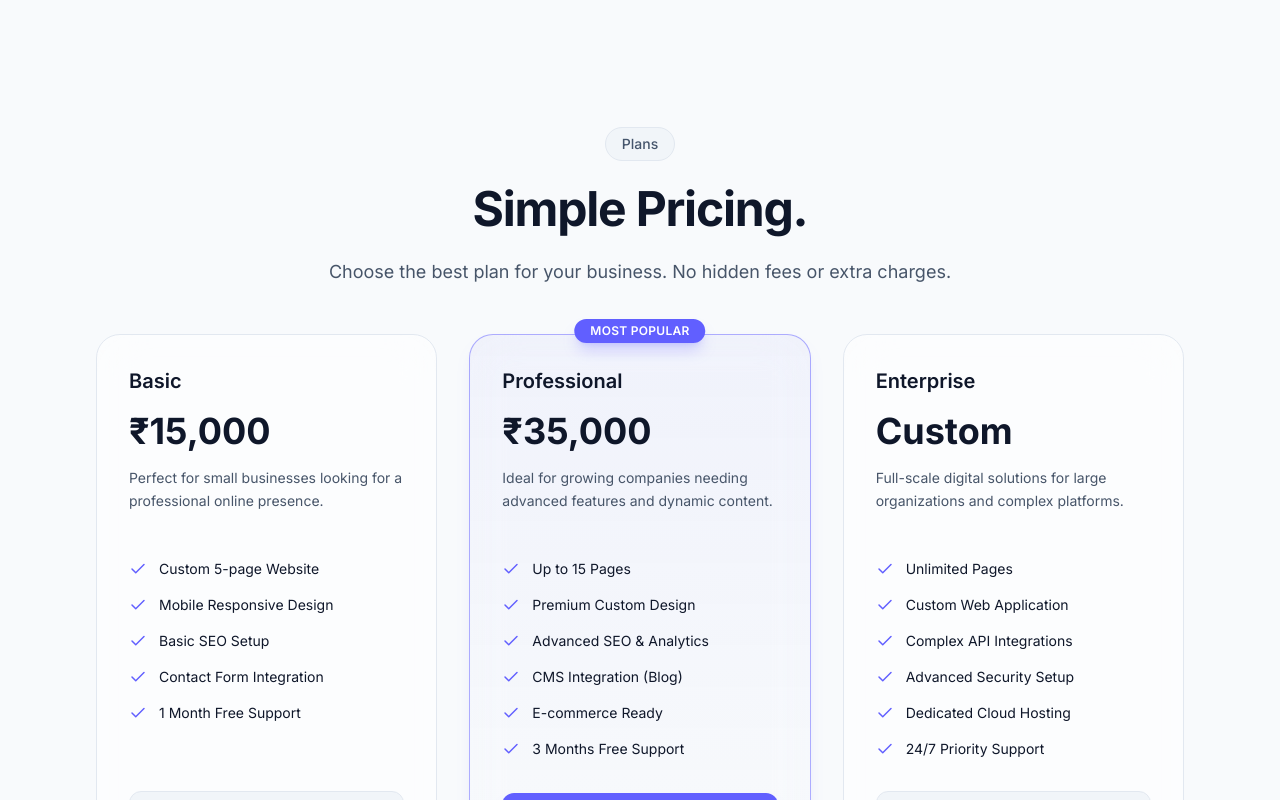
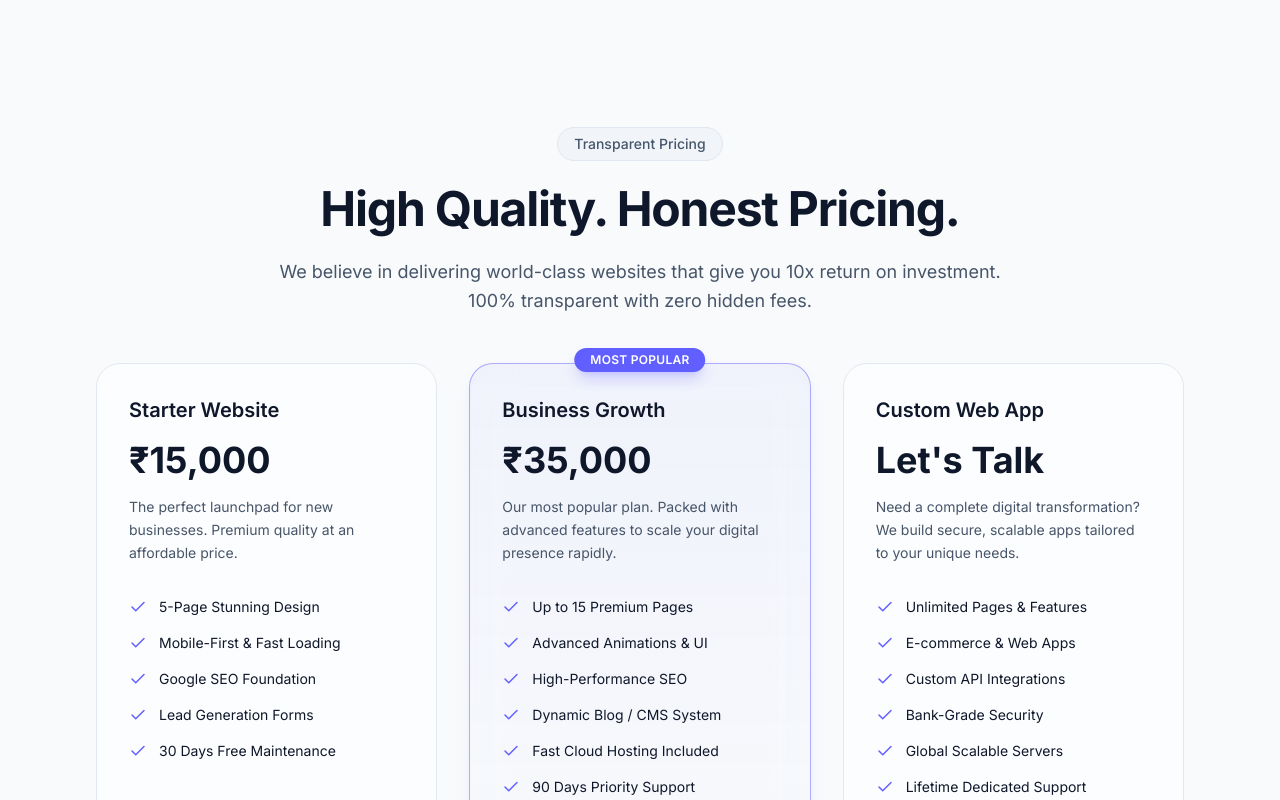
Before and after one commit to VelmaniM/Own-Website, a React (Vite) app in the folder frontend/: page / in a window 1280 px wide. Shown: the part 3960-4760 px from the top of the page. Built offline with nearby package versions, Linux system fonts and the light colour scheme.

Commit message:
content: rewrite pricing content for trust and value

```diff
--- a/frontend/src/components/Pricing.jsx
+++ b/frontend/src/components/Pricing.jsx
@@ -4,46 +4,46 @@ import './Pricing.css';
 
 const pricingPlans = [
   {
-    id: 'basic',
-    name: 'Basic',
+    id: 'starter',
+    name: 'Starter Website',
     price: '₹15,000',
-    description: 'Perfect for small businesses looking for a professional online presence.',
+    description: 'The perfect launchpad for new businesses. Premium quality at an affordable price.',
     features: [
-      'Custom 5-page Website',
-      'Mobile Responsive Design',
-      'Basic SEO Setup',
-      'Contact Form Integration',
-      '1 Month Free Support'
+      '5-Page Stunning Design',
+      'Mobile-First & Fast Loading',
+      'Google SEO Foundation',
+      'Lead Generation Forms',
+      '30 Days Free Maintenance'
     ],
     recommended: false
   },
   {
-    id: 'pro',
-    name: 'Professional',
+    id: 'business',
+    name: 'Business Growth',
     price: '₹35,000',
-    description: 'Ideal for growing companies needing advanced features and dynamic content.',
+    description: 'Our most popular plan. Packed with advanced features to scale your digital presence rapidly.',
     features: [
-      'Up to 15 Pages',
-      'Premium Custom Design',
-      'Advanced SEO & Analytics',
-      'CMS Integration (Blog)',
-      'E-commerce Ready',
-      '3 Months Free Support'
+      'Up to 15 Premium Pages',
+      'Advanced Animations & UI',
+      'High-Performance SEO',
+      'Dynamic Blog / CMS System',
+      'Fast Cloud Hosting Included',
+      '90 Days Priority Support'
     ],
     recommended: true
   },
   {
-    id: 'enterprise',
-    name: 'Enterprise',
-    price: 'Custom',
-    description: 'Full-scale digital solutions for large organizations and complex platforms.',
+    id: 'custom',
+    name: 'Custom Web App',
+    price: 'Let\'s Talk',
+    description: 'Need a complete digital transformation? We build secure, scalable apps tailored to your unique needs.',
     features: [
-      'Unlimited Pages',
-      'Custom Web Application',
-      'Complex API Integrations',
-      'Advanced Security Setup',
-      'Dedicated Cloud Hosting',
-      '24/7 Priority Support'
+      'Unlimited Pages & Features',
+      'E-commerce & Web Apps',
+      'Custom API Integrations',
+      'Bank-Grade Security',
+      'Global Scalable Servers',
+      'Lifetime Dedicated Support'
     ],
     recommended: false
   }
@@ -53,9 +53,9 @@ function Pricing() {
   return (
     <section id="pricing" className="pricing-main">
       <div className="pricing-header">
-        <span className="pricing-badge">Plans</span>
-        <h2 className="pricing-heading">Simple Pricing.</h2>
-        <p className="pricing-description">Choose the best plan for your business. No hidden fees or extra charges.</p>
+        <span className="pricing-badge">Transparent Pricing</span>
+        <h2 className="pricing-heading">High Quality. Honest Pricing.</h2>
+        <p className="pricing-description">We believe in delivering world-class websites that give you 10x return on investment. 100% transparent with zero hidden fees.</p>
       </div>
 
       <div className="pricing-grid">
```
